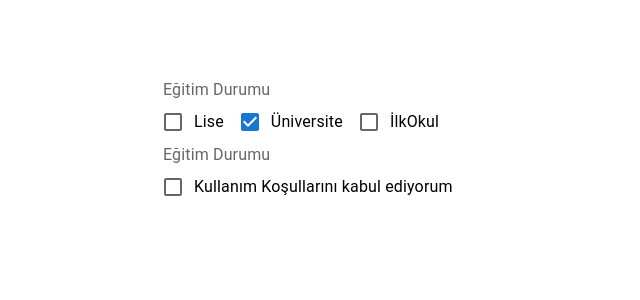
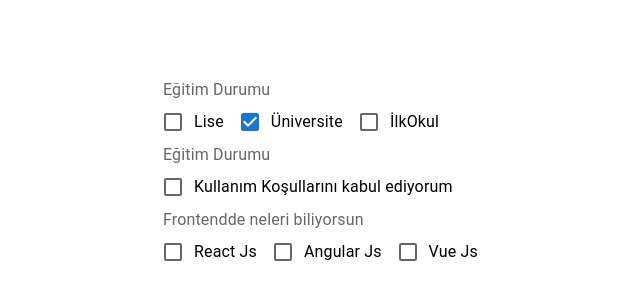
Before and after one commit to ugurisbilenn/React-Material-UI, a React (Create React App) app: page / in a window 1280 px wide. Shown: the part 122-422 px from the top of the page, without its empty margins (37-677 px from the left). Built offline with nearby package versions, Linux system fonts and the light colour scheme.

Commit message:
Checkbox Multiple

```diff
--- a/src/components/LessonCheckbox.tsx
+++ b/src/components/LessonCheckbox.tsx
@@ -2,7 +2,17 @@ import {Box,FormControlLabel,Checkbox,FormControl,FormLabel,FormGroup,FormHelper
 import {useState} from 'react';
 export const LessonCheckbox = () => {
     const [isAccept, setIsAccept] = useState(false);
-    console.log(isAccept);
+    const [knowlegde, setKnowlegde] = useState<string[]>([]);
+
+    const handleKnowledgeChange = (event:React.ChangeEvent<HTMLInputElement>) => {
+        const index = knowlegde.indexOf(event.target.value);
+        if(index === -1){
+            setKnowlegde([...knowlegde,event.target.value]);
+        } else {
+            setKnowlegde(knowlegde.filter((item) => item !== event.target.value));
+        }
+    }
+    console.log(knowlegde);
   return (
     <Box>
     <Box>
@@ -24,6 +34,17 @@ export const LessonCheckbox = () => {
             </FormGroup>
         </FormControl>
     </Box>
+    <Box>
+        <FormControl>
+            <FormLabel>Frontendde neleri biliyorsun</FormLabel>
+            <FormGroup row>
+                <FormControlLabel value="react" control={<Checkbox checked={knowlegde.includes('react')} onChange={handleKnowledgeChange}/>} label="React Js"/>
+                <FormControlLabel value="angular" control={<Checkbox checked={knowlegde.includes('angular')} onChange={handleKnowledgeChange}/>} label="Angular Js"/>
+                <FormControlLabel value="vue" control={<Checkbox checked={knowlegde.includes('vue')} onChange={handleKnowledgeChange}/>} label="Vue Js"/>
+
+            </FormGroup>
+        </FormControl>
+    </Box>
     </Box>
 
   )
```
